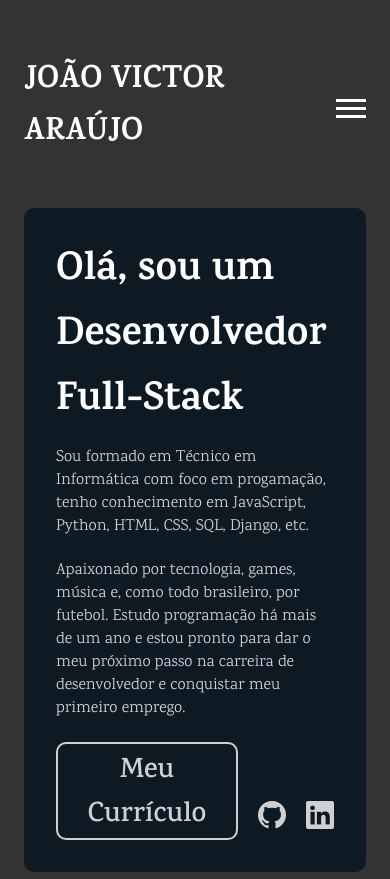
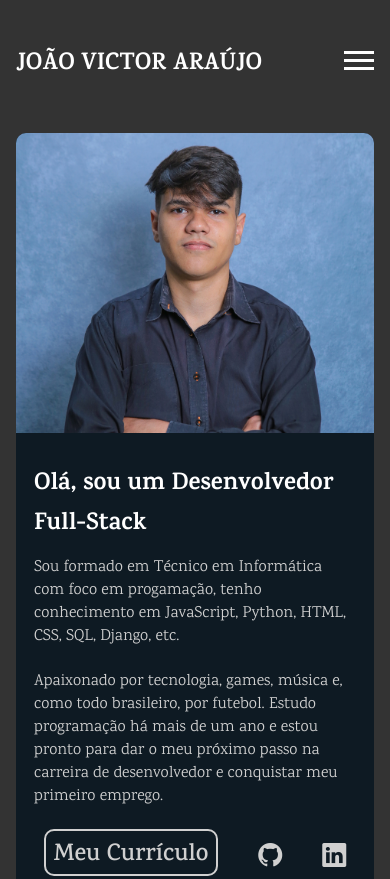
Before and after one commit to JoaoVictor-A-F-R/Site-Portfolio, a plain HTML site: page index.html in a window 390 px wide. Shown: the top 879 px of the page. Drawn offline with nearby package versions, Linux system fonts and the light colour scheme.

Commit message:
responsividade mobile

```diff
--- a/css/style.css
+++ b/css/style.css
@@ -252,13 +252,13 @@ body::-webkit-scrollbar-thumb {
         left: 0;
         width: 100vw;
         height: 100vh;
-        justify-content: space-around;
+        justify-content: center;
         align-items: center;
         clip-path: circle(100px at 100% -25%);
         transition: 0.5s ease-in;
         background-color: #131313f5;
         pointer-events: none;
-        gap: 0;
+        gap: 7rem;
         z-index: 1;
     }
     .screen{
@@ -295,17 +295,8 @@ body::-webkit-scrollbar-thumb {
     .menu a{
         opacity: 0;
     }
-    .menu a:nth-child(1){
+    .menu:nth-child(2) a{
         transition: 0.5s 0.2s;
-    }
-    .menu a:nth-child(2){
-        transition: 0.5 0.4s;
-    }
-    .menu a:nth-child(3){
-        transition: 0.5 0.6s;
-    }
-    .menu a:nth-child(4){
-        transition: 0.5 0.8s;
     }
     .menu.ativar a{
         opacity: 1;
@@ -317,3 +308,52 @@ body::-webkit-scrollbar-thumb {
         border-top: transparent;
     }
 }
+@media (max-width: 425px) {
+    .screen{
+        padding: 1rem;
+    }
+    .top{
+        padding-top: 1.2rem;
+    }
+    .top a{
+        font-size: 24px;
+        margin-top: 10px;
+    }
+    .contHabilidades{
+        margin-top: 7rem;
+    }
+    .logoHabilidades{
+        margin: 0 auto;
+        justify-content: center;
+    }
+    .txtCont1 h1{
+        font-size: 24px;
+    }
+    .intCont1{
+        flex-direction: column-reverse;
+    }
+    .minhaImagem{
+        width: 100%;
+        max-height: 300px;
+        display: block;
+        border-top-right-radius: 10px;
+        border-bottom-left-radius: 0;
+        background-position-y: -70px;
+    }
+    .icons{
+        justify-content: space-around;
+    }
+    .icons a{
+        font-size: 24px;
+    }
+}
+@media (max-width: 375px) {
+    .screen{
+        padding: 0.5rem;
+    }
+}
+@media (max-width: 320px) {
+    .screen{
+        padding: 0.25rem;
+    }
+}
--- a/javaScript/menu.js
+++ b/javaScript/menu.js
@@ -2,4 +2,3 @@ const botaoMenu = document.querySelector('.iconMenu')
 const menu = document.querySelector('.menu')
 
 botaoMenu.addEventListener('click', () => menu.classList.toggle('ativar'))
-console.log(menu.childNodes)
```
